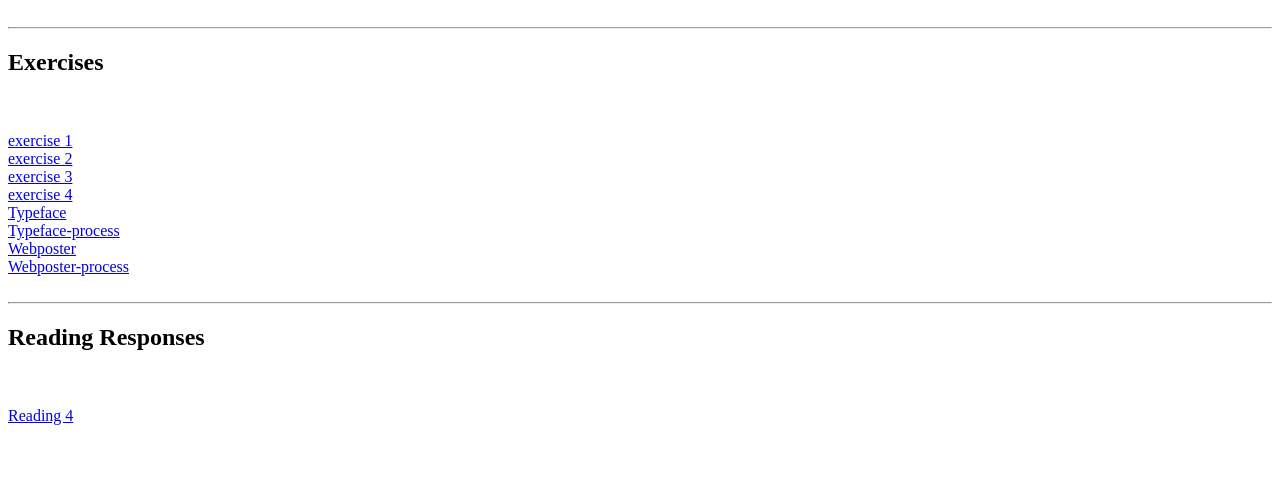
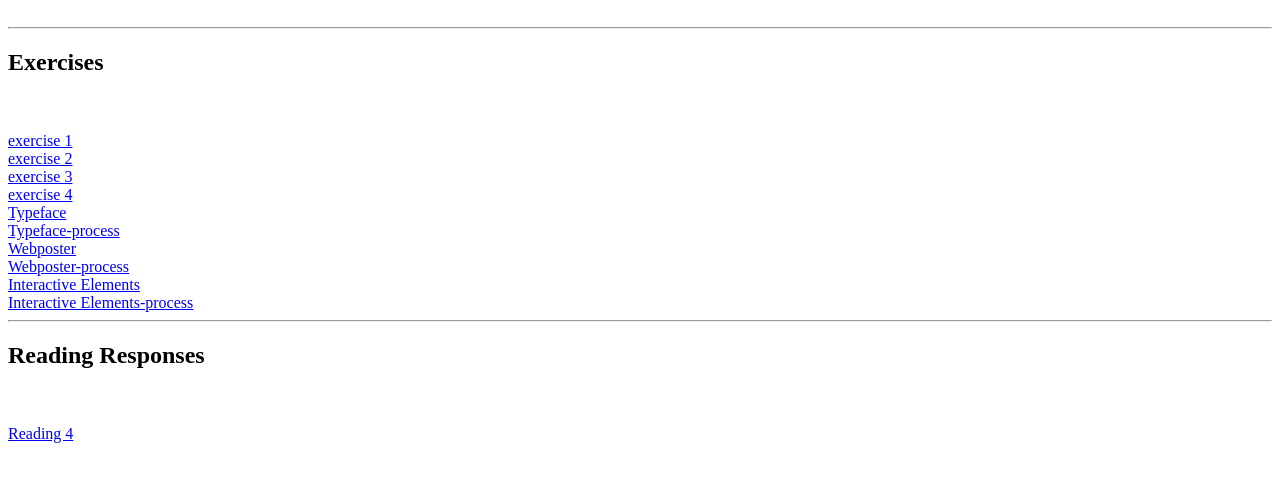
Before and after one commit to shinh22/interactive-media, a plain HTML site: page index.html in a window 1280 px wide. Shown: the part 79-560 px from the top of the page. Drawn offline with Linux system fonts and the light colour scheme.

Commit message:
added link on index

```diff
--- a/index.html
+++ b/index.html
@@ -30,7 +30,9 @@
 		<br>
 		<a href="Exercises/Web Poster/process.html"> Webposter-process</a>
 		<br>
+		<a href="Exercises/Interative_Elements/Interactive_Elements.html"> Interactive Elements</a>
 		<br>
+		<a href="Exercises/Interative_Elements/process/interactive_elements_process.html"> Interactive Elements-process</a>
 		<hr>
 		<h2>Reading Responses</h2><br>
 		<br>
```
Also changed, not shown: Exercises/Interative_Elements/process/interactive_elements_process.html (+1 -0 lines).
